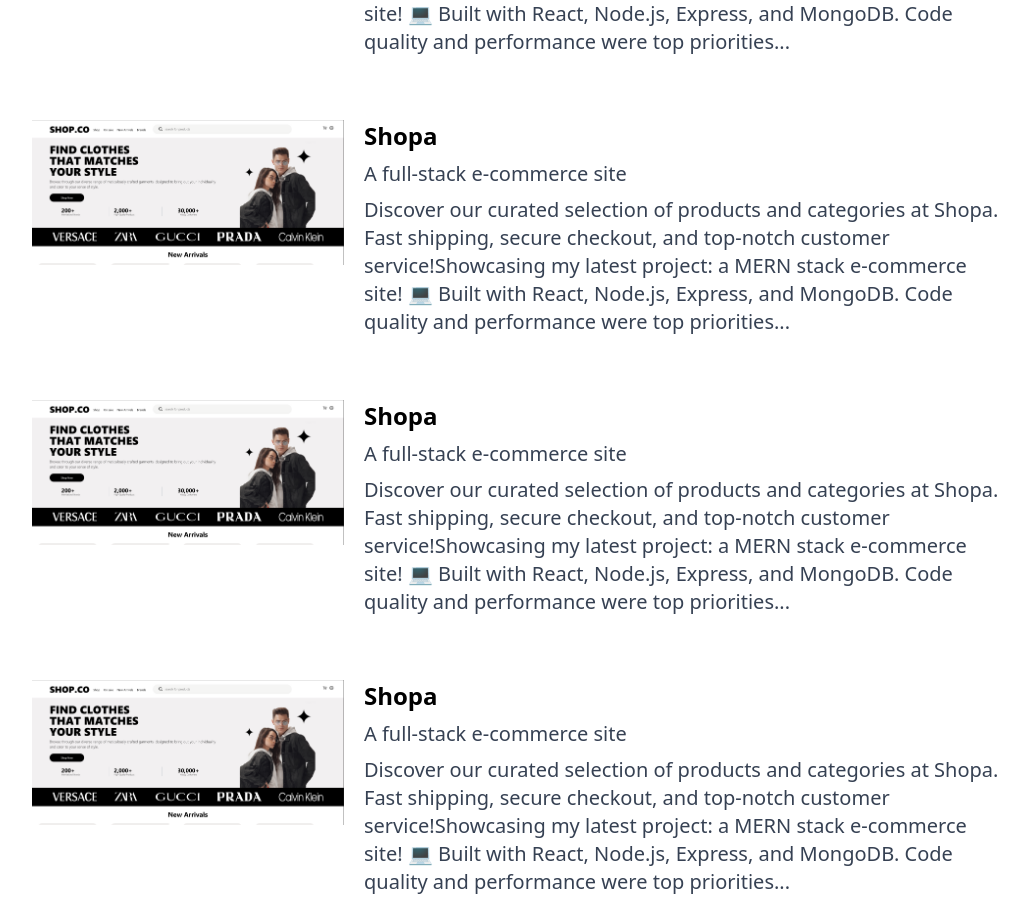
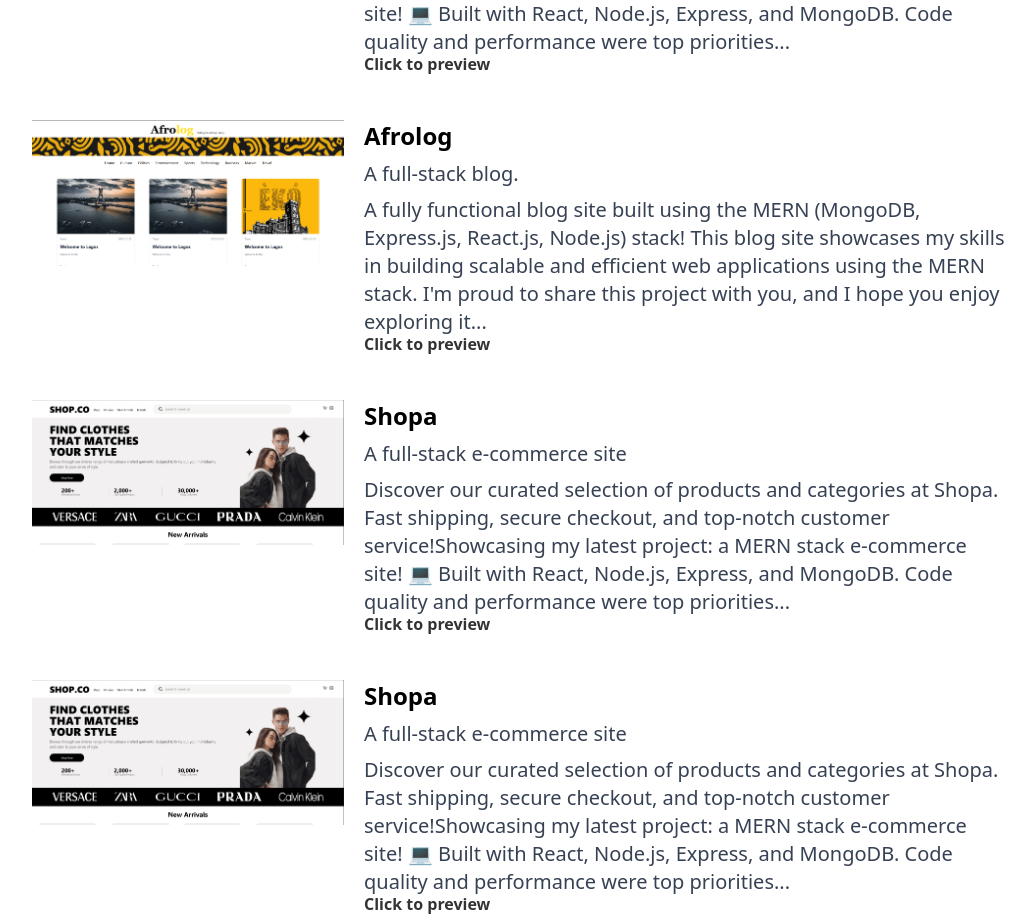
Before and after one commit to Alvin-Okoli/Portfolio, a React (Vite) app: page / in a window 1280 px wide. Shown: the part 1292-2212 px from the top of the page, without its empty margins (72-1107 px from the left). Built offline with nearby package versions, Linux system fonts and the light colour scheme.

Commit message:
added Afrilog blog

```diff
--- a/src/components/Project.jsx
+++ b/src/components/Project.jsx
@@ -8,49 +8,61 @@
                 <div className="text-orange-500">Projects</div>
             </div>
 
-            <a href="https://shopa-delta.vercel.app/" target="_blank">
-                <div className="mx-2 py-4 rounded-2xl my-6 grid grid-cols-3 gap-x-2 hover:bg-gray-100 cursor-pointer md:gap-x-5">
+            <div>
+                <div className="mx-2 py-4 rounded-2xl my-6 grid grid-cols-3 gap-x-2 hover:bg-gray-100 cursor-pointer md:gap-x-5 relative">
                 <img src="Screenshot 2025-05-05 160356.png" alt="" className=""/>
                 <div className="col-span-2">
                     <div className="font-bold text-xl md:text-2xl">Shopa</div>
                     <p className="text-gray-700 md:text-xl my-2">A full-stack e-commerce site</p>
                     <p className="text-gray-700 md:text-xl my-2 hidden lg:block"> Discover our curated selection of products and categories at Shopa. Fast shipping, secure checkout, and top-notch customer service!Showcasing my latest project: a MERN stack e-commerce site! 💻 Built with React, Node.js, Express, and MongoDB. Code quality and performance were top priorities...</p>
+                    <a href="https://shopa-delta.vercel.app/" target="_blank">
+                        <div className="absolute bottom-1 animate-pulse font-bold hover:underline hover:text-orange-500">Click to preview</div>
+                    </a>
                 </div>
             </div>
-            </a>
+            </div>
 
-            <a href="https://shopa-delta.vercel.app/" target="_blank">
-                <div className="mx-2 py-4 rounded-2xl my-6 grid grid-cols-3 gap-x-2 hover:bg-gray-100 cursor-pointer md:gap-x-5">
+            <div>
+                <div className="mx-2 py-4 rounded-2xl my-6 grid grid-cols-3 gap-x-2 hover:bg-gray-100 cursor-pointer md:gap-x-5 relative">
+                <img src="Screenshot 2025-05-29 203603.png" alt="" className=""/>
+                <div className="col-span-2">
+                    <div className="font-bold text-xl md:text-2xl">Afrolog</div>
+                    <p className="text-gray-700 md:text-xl my-2">A full-stack blog.</p>
+                    <p className="text-gray-700 md:text-xl my-2 hidden lg:block">A fully functional blog site built using the MERN (MongoDB, Express.js, React.js, Node.js) stack! This blog site showcases my skills in building scalable and efficient web applications using the MERN stack. I'm proud to share this project with you, and I hope you enjoy exploring it...</p>
+                    <a href="https://mern-blog-one-ruby.vercel.app/" target="_blank">
+                        <div className="absolute bottom-1 animate-pulse font-bold hover:underline hover:text-orange-500">Click to preview</div>
+                    </a>
+                </div>
+            </div>
+            </div>
+
+            <div href="https://shopa-delta.vercel.app/" target="_blank">
+                <div className="mx-2 py-4 rounded-2xl my-6 grid grid-cols-3 gap-x-2 hover:bg-gray-100 cursor-pointer md:gap-x-5 relative">
                 <img src="Screenshot 2025-05-05 160356.png" alt="" className=""/>
                 <div className="col-span-2">
                     <div className="font-bold text-xl md:text-2xl">Shopa</div>
                     <p className="text-gray-700 md:text-xl my-2">A full-stack e-commerce site</p>
                     <p className="text-gray-700 md:text-xl my-2 hidden lg:block"> Discover our curated selection of products and categories at Shopa. Fast shipping, secure checkout, and top-notch customer service!Showcasing my latest project: a MERN stack e-commerce site! 💻 Built with React, Node.js, Express, and MongoDB. Code quality and performance were top priorities...</p>
+                    <a href="https://shopa-delta.vercel.app/" target="_blank">
+                        <div className="absolute bottom-1 animate-pulse font-bold hover:underline hover:text-orange-500">Click to preview</div>
+                    </a>
                 </div>
             </div>
-            </a>
+            </div>
 
-            <a href="https://shopa-delta.vercel.app/" target="_blank">
-                <div className="mx-2 py-4 rounded-2xl my-6 grid grid-cols-3 gap-x-2 hover:bg-gray-100 cursor-pointer md:gap-x-5">
+            <div href="https://shopa-delta.vercel.app/" target="_blank">
+                <div className="mx-2 py-4 rounded-2xl my-6 grid grid-cols-3 gap-x-2 hover:bg-gray-100 cursor-pointer md:gap-x-5 relative">
                 <img src="Screenshot 2025-05-05 160356.png" alt="" className=""/>
                 <div className="col-span-2">
                     <div className="font-bold text-xl md:text-2xl">Shopa</div>
                     <p className="text-gray-700 md:text-xl my-2">A full-stack e-commerce site</p>
                     <p className="text-gray-700 md:text-xl my-2 hidden lg:block"> Discover our curated selection of products and categories at Shopa. Fast shipping, secure checkout, and top-notch customer service!Showcasing my latest project: a MERN stack e-commerce site! 💻 Built with React, Node.js, Express, and MongoDB. Code quality and performance were top priorities...</p>
+                    <a href="https://shopa-delta.vercel.app/" target="_blank">
+                        <div className="absolute bottom-1 animate-pulse font-bold hover:underline hover:text-orange-500">Click to preview</div>
+                    </a>
                 </div>
             </div>
-            </a>
-
-            <a href="https://shopa-delta.vercel.app/" target="_blank">
-                <div className="mx-2 py-4 rounded-2xl my-6 grid grid-cols-3 gap-x-2 hover:bg-gray-100 cursor-pointer md:gap-x-5">
-                <img src="Screenshot 2025-05-05 160356.png" alt="" className=""/>
-                <div className="col-span-2">
-                    <div className="font-bold text-xl md:text-2xl">Shopa</div>
-                    <p className="text-gray-700 md:text-xl my-2">A full-stack e-commerce site</p>
-                    <p className="text-gray-700 md:text-xl my-2 hidden lg:block"> Discover our curated selection of products and categories at Shopa. Fast shipping, secure checkout, and top-notch customer service!Showcasing my latest project: a MERN stack e-commerce site! 💻 Built with React, Node.js, Express, and MongoDB. Code quality and performance were top priorities...</p>
-                </div>
             </div>
-            </a>
         </div>
     )
 }
```
Also changed, not shown: public/Screenshot 2025-05-29 203603.png (added).
